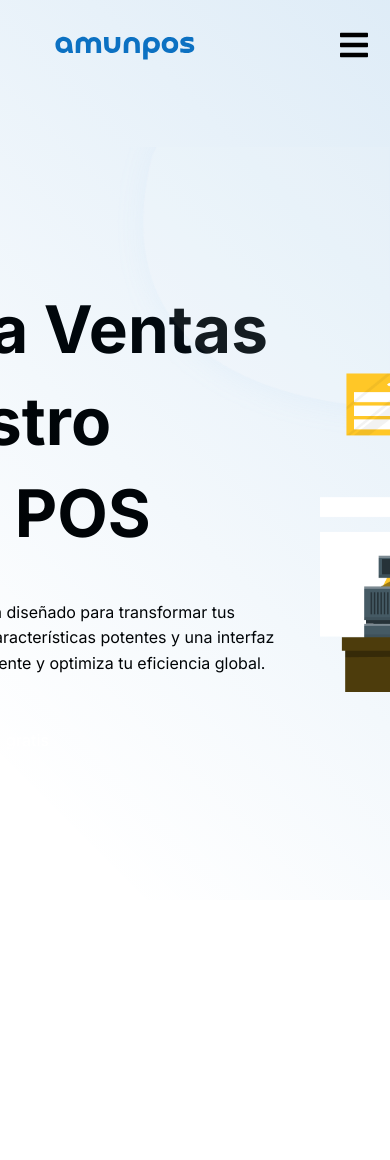
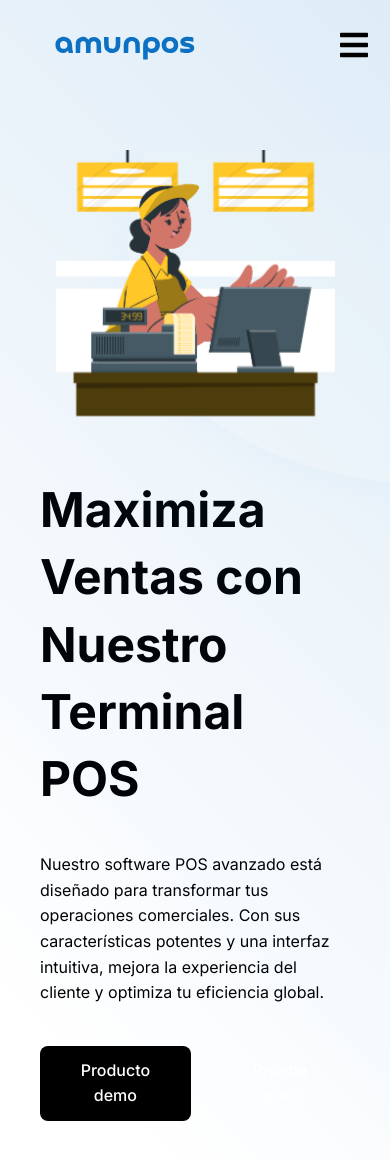
Before and after one commit to Aegox/amunpos-website, a Next.js app: page / in a window 390 px wide. Before the commit the page ends 900 px from the top, so only its background shows below. Built offline with nearby package versions, Linux system fonts and the light colour scheme.

Commit message:
add responsive for Hero component

```diff
--- a/src/app/components/Hero.tsx
+++ b/src/app/components/Hero.tsx
@@ -3,22 +3,22 @@ import Button from "./Button";
 
 const Hero: React.FC = () => {
   return (
-    <div className="flex items-center justify-center relative w-full h-[900px] overflow-hidden pt-[150px] px-10 z-30">
+    <div className="flex flex-col-reverse gap-15 lg:flex-row items-center justify-center relative w-full h-full lg:h-[900px] overflow-hidden pt-[150px] px-10 z-30 pb-10">
       <img
         src="/hero_bg2.png"
         className="absolute top-0 left-0 w-full h-full object-cover animate-move-image z-10"
         alt="a hero sprite"
       />
       <div className="light-effect"></div>
-      <section className="flex flex-col gap-10 w-[40%] min-w-[600px]">
-        <h1 className="w-[600px] text-[4.1em] leading-[1.4em] font-bold">Maximiza Ventas con Nuestro Terminal POS</h1>
-        <p className="text-[var(--gray-color)] font-normal w-[90%] min-w-[600px]">Nuestro software POS avanzado está diseñado para transformar tus operaciones comerciales. Con sus características potentes y una interfaz intuitiva, mejora la experiencia del cliente y optimiza tu eficiencia global.</p>
+      <section className="flex flex-col gap-10 w-full lg:w-[40%] lg:min-w-[600px]">
+        <h1 className="w-[100%] lg:w-[600px] text-[48px] lg:text-[4.1em] leading-[1.4em] font-bold">Maximiza Ventas con Nuestro Terminal POS</h1>
+        <p className="text-[var(--gray-color)] font-normal w-[100%] lg:w-[90%] lg:min-w-[600px]">Nuestro software POS avanzado está diseñado para transformar tus operaciones comerciales. Con sus características potentes y una interfaz intuitiva, mejora la experiencia del cliente y optimiza tu eficiencia global.</p>
         <div className="flex gap-5" >
           <Button background="black" hover="primary" text="Producto demo" styles="py-[12px] px-[30px]"/>
           <Button background="priamry" hover="black" text="Prueba gratis" styles="py-[12px] px-[30px]"/>
         </div>
       </section>
-      <img src="hero_img.png" alt="a seller employer" className="z-20 object-cover w-[450px] min-w-[350px]"/>
+      <img src="hero_img.png" alt="a seller employer" className="z-20 object-cover w-[90%] h-[60%] lg:w-[450px] lg:min-w-[350px]"/>
     </div>
   );
 };
```
